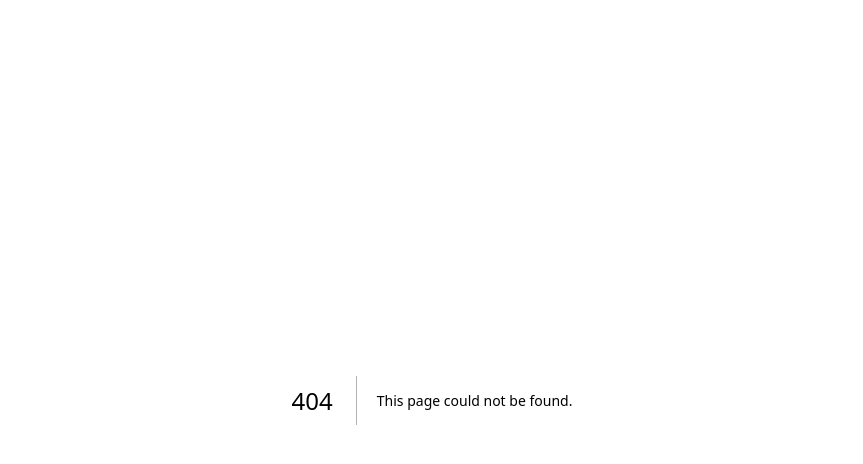
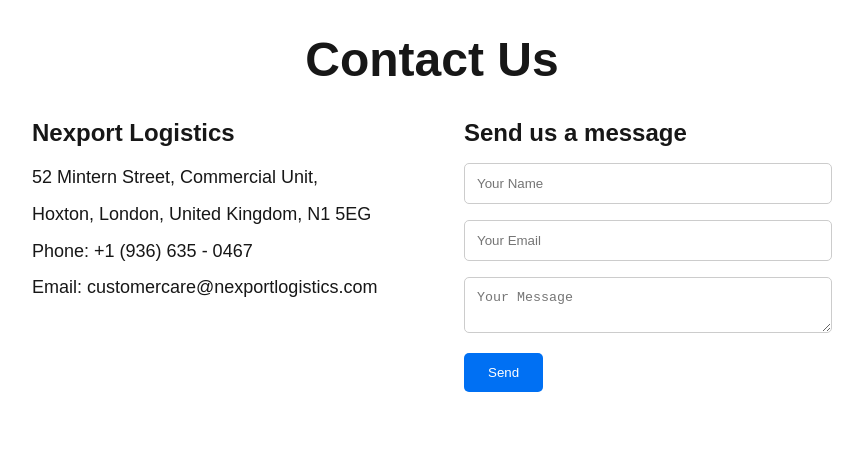
Before and after one commit to syr1u55/nexport-logistics-, a Next.js app: page /contact in a window 1280 px wide. Before the commit this address had no page. Shown: the top 464 px of the page, without its empty margins (208-1071 px from the left). Built offline with nearby package versions, Linux system fonts and the light colour scheme.

Commit message:
Create Contact Us page

```diff
--- /dev/null
+++ b/src/app/contact/page.module.css
@@ -0,0 +1,55 @@
+
+.page {
+  padding: 2rem;
+}
+
+.main {
+  max-width: 800px;
+  margin: 0 auto;
+}
+
+.title {
+  font-size: 3rem;
+  margin-bottom: 2rem;
+  text-align: center;
+}
+
+.content {
+  display: grid;
+  grid-template-columns: 1fr 1fr;
+  gap: 4rem;
+}
+
+.info h3 {
+  font-size: 1.5rem;
+  margin-bottom: 1rem;
+}
+
+.info p {
+  font-size: 1.125rem;
+  line-height: 1.6;
+  margin-bottom: 0.5rem;
+}
+
+.form h3 {
+  font-size: 1.5rem;
+  margin-bottom: 1rem;
+}
+
+.form input,
+.form textarea {
+  width: 100%;
+  padding: 0.75rem;
+  margin-bottom: 1rem;
+  border: 1px solid #ccc;
+  border-radius: 5px;
+}
+
+.form button {
+  background-color: #0070f3;
+  color: #fff;
+  padding: 0.75rem 1.5rem;
+  border: none;
+  border-radius: 5px;
+  cursor: pointer;
+}
--- /dev/null
+++ b/src/app/contact/page.tsx
@@ -0,0 +1,28 @@
+
+import styles from "./page.module.css";
+
+export default function ContactUs() {
+  return (
+    <div className={styles.page}>
+      <main className={styles.main}>
+        <h1 className={styles.title}>Contact Us</h1>
+        <div className={styles.content}>
+          <div className={styles.info}>
+            <h3>Nexport Logistics</h3>
+            <p>52 Mintern Street, Commercial Unit,</p>
+            <p>Hoxton, London, United Kingdom, N1 5EG</p>
+            <p>Phone: +1 (936) 635 - 0467</p>
+            <p>Email: customercare@nexportlogistics.com</p>
+          </div>
+          <form className={styles.form}>
+            <h3>Send us a message</h3>
+            <input type="text" placeholder="Your Name" />
+            <input type="email" placeholder="Your Email" />
+            <textarea placeholder="Your Message"></textarea>
+            <button type="submit">Send</button>
+          </form>
+        </div>
+      </main>
+    </div>
+  );
+}
--- a/src/app/page.tsx
+++ b/src/app/page.tsx
@@ -12,7 +12,7 @@ export default function Home() {
         <nav className={styles.nav}>
           <a href="#services">Services</a>
           <a href="/about">About Us</a>
-          <a href="#contact">Contact</a>
+          <a href="/contact">Contact</a>
         </nav>
       </header>
 
```
